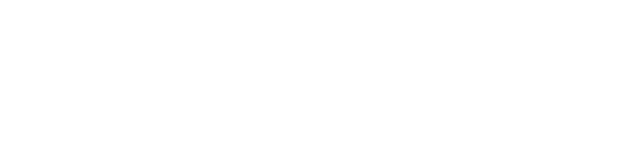
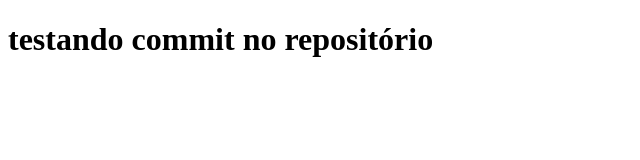
Before and after one commit to wsbcode/testegithub, a plain HTML site: page index.html in a window 1280 px wide. Shown: the whole page, without its empty margins (0-640 px from the left). Drawn offline with Linux system fonts and the light colour scheme.

Commit message:
applicando

```diff
--- a/index.html
+++ b/index.html
@@ -5,5 +5,7 @@
     <meta name="viewport" content="width=device-width, initial-scale=1.0" />
     <title>Document</title>
   </head>
-  <body></body>
+  <body>
+    <h1>testando commit no repositório</h1>
+  </body>
 </html>
```
